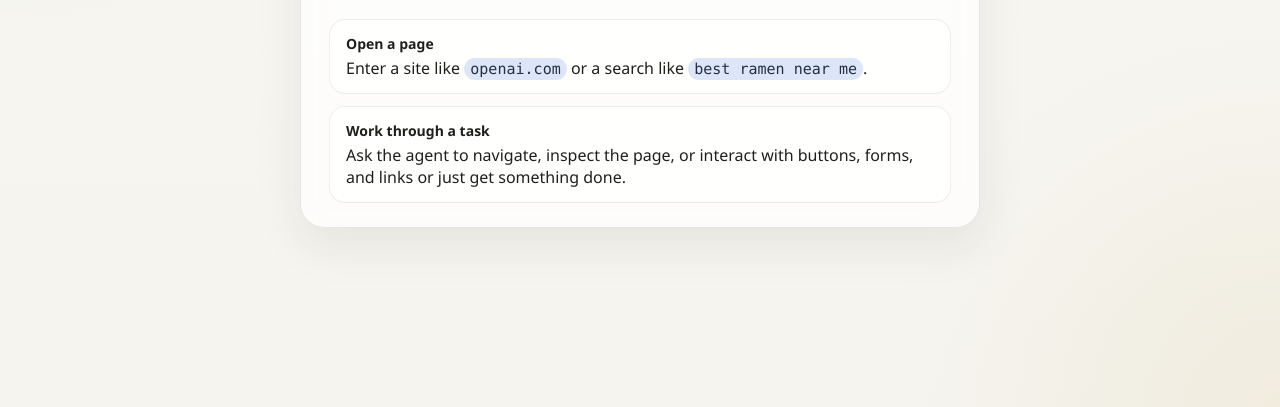
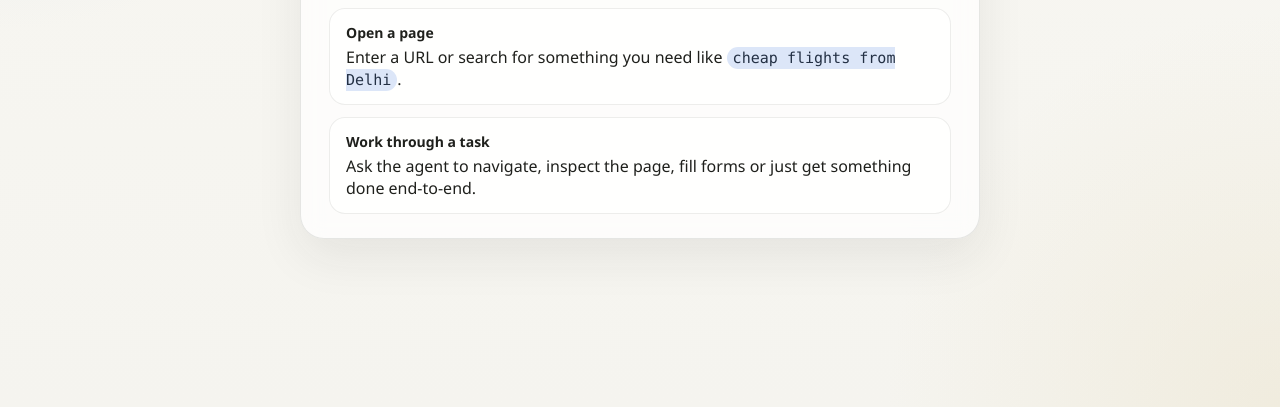
Before and after one commit to deve-sh/Agentic-Browser, an Electron app: page src/renderer/blank.html in a window 1280 px wide. Shown: the part 393-800 px from the top of the page. Drawn offline with Linux system fonts and the light colour scheme.

Commit message:
docs: Update README.md

```diff
--- a/src/renderer/blank.html
+++ b/src/renderer/blank.html
@@ -107,11 +107,11 @@
     <ul>
       <li>
         <strong>Open a page</strong>
-        Enter a site like <code>openai.com</code> or a search like <code>best ramen near me</code>.
+        Enter a URL or search for something you need like <code>cheap flights from Delhi</code>.
       </li>
       <li>
         <strong>Work through a task</strong>
-        Ask the agent to navigate, inspect the page, or interact with buttons, forms, and links or just get something done.
+        Ask the agent to navigate, inspect the page, fill forms or just get something done end-to-end.
       </li>
     </ul>
   </main>
```
Also changed, not shown: README.md, docs/browser-screenshot.JPG (added).
